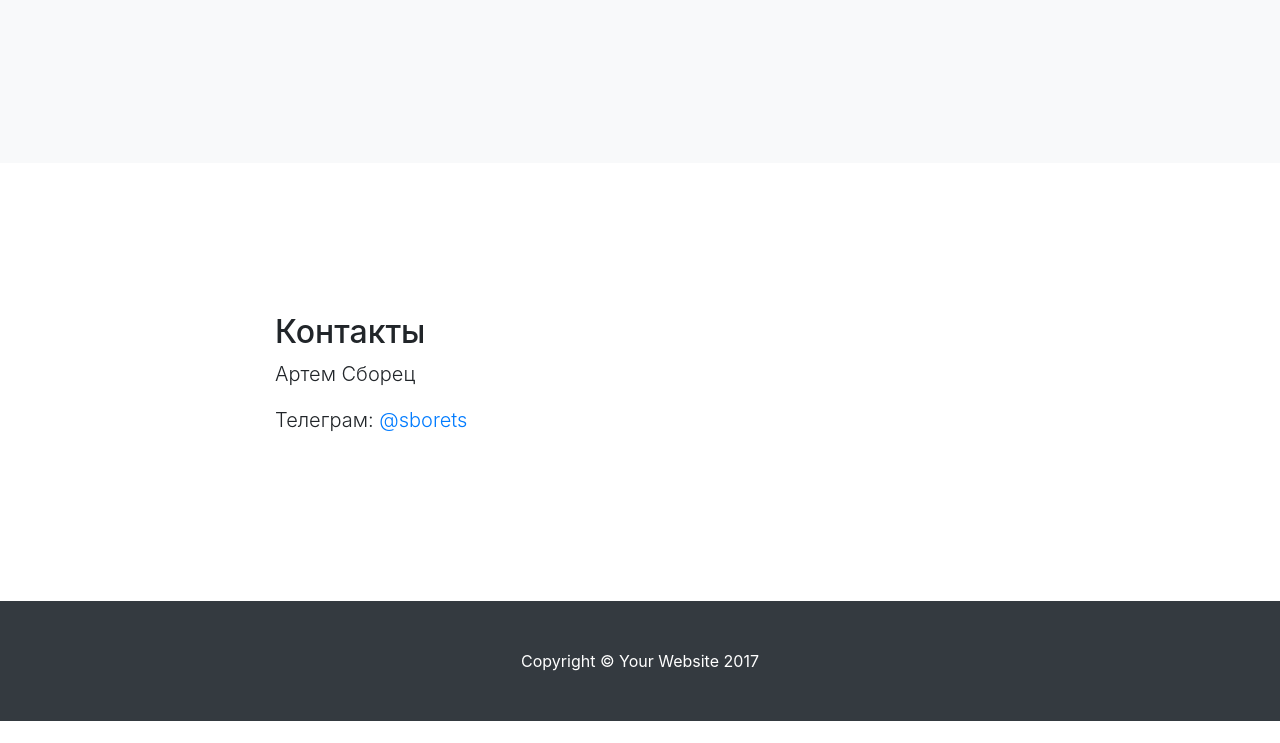
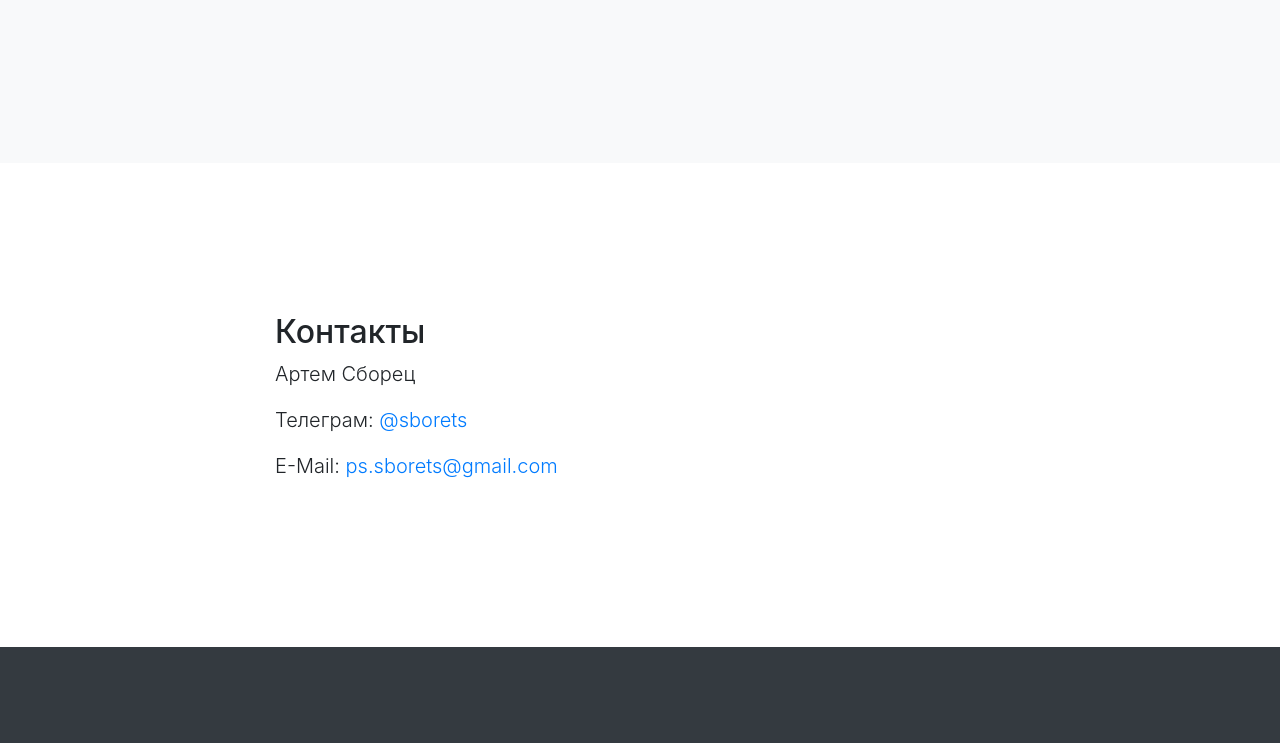
Before and after one commit to artemidius/mybroker, a website with bundled scripts: page index.html in a window 1280 px wide. Shown: the part 1750-2493 px from the top of the page. Before the commit the page ends 2471 px from the top, so only its background shows below. Built offline with nearby package versions, Linux system fonts and the light colour scheme.

Commit message:
finalize

```diff
--- a/index.html
+++ b/index.html
@@ -106,9 +106,8 @@
           <p class="lead">Артем Сборец</p>
           <p class="lead">Телеграм:
             <a href="https://t.me/sborets">@sborets</a>
-
           </p>
-
+          <p class="lead">E-Mail: <a href="mailto:ps.sborets@gmail.com">ps.sborets@gmail.com</a></p>
         </div>
       </div>
     </div>
@@ -117,7 +116,7 @@
   <!-- Footer -->
   <footer class="py-5 bg-dark">
     <div class="container">
-      <p class="m-0 text-center text-white">Copyright &copy; Your Website 2017</p>
+      <p class="m-0 text-center text-white"></p>
     </div>
     <!-- /.container -->
   </footer>
```
